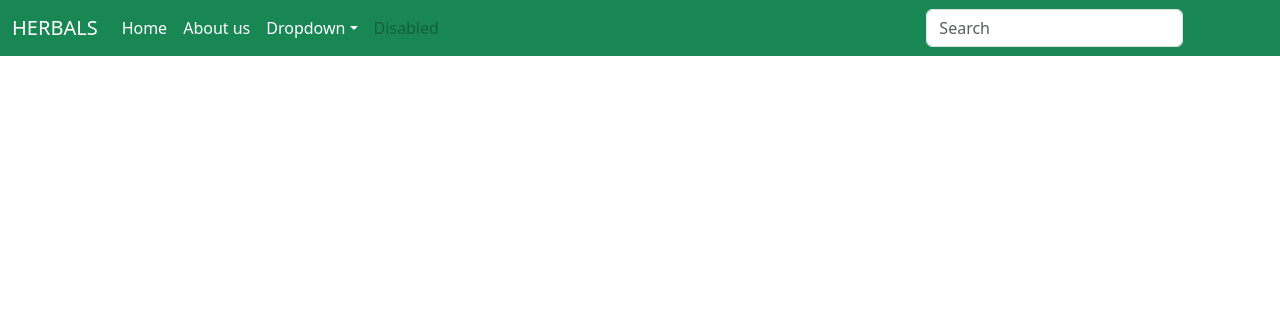
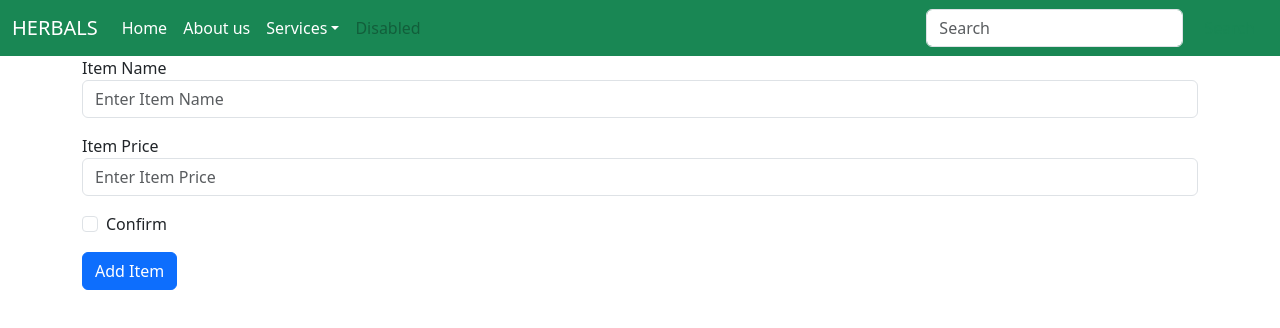
Before and after one commit to IT21016752/DS_Project, a React (Create React App) app in the folder frontend/: page /additems in a window 1280 px wide. Shown: the top 328 px of the page. Built offline with nearby package versions, Linux system fonts and the light colour scheme.

Commit message:
Item Management - Add item done

```diff
--- a/frontend/package.json
+++ b/frontend/package.json
@@ -6,6 +6,7 @@
     "@testing-library/jest-dom": "^5.16.5",
     "@testing-library/react": "^13.4.0",
     "@testing-library/user-event": "^13.5.0",
+    "axios": "^1.3.5",
     "react": "^18.2.0",
     "react-dom": "^18.2.0",
     "react-router-dom": "^6.10.0",
--- a/frontend/src/pages/Header.js
+++ b/frontend/src/pages/Header.js
@@ -1,10 +1,12 @@
 import React from "react";
+import { Outlet } from "react-router-dom";
 
 function Header() {
     return (
+        <>
             <nav className="navbar navbar-expand-lg bg-success">
                 <div className="container-fluid">
-                <a className="navbar-brand" href="#" style={{color:"white"}}>HERBALS</a>
+                    <a className="navbar-brand" href="#" style={{ color: "white" }}>HERBALS</a>
                     <button className="navbar-toggler" type="button" data-bs-toggle="collapse" data-bs-target="#navbarSupportedContent" aria-controls="navbarSupportedContent" aria-expanded="false" aria-label="Toggle navigation">
                         <span className="navbar-toggler-icon"></span>
                     </button>
@@ -18,10 +20,10 @@ function Header() {
                             </li>
                             <li className="nav-item dropdown">
                                 <a className="nav-link dropdown-toggle text-white" href="#" role="button" data-bs-toggle="dropdown" aria-expanded="false">
-                                Dropdown
+                                    Services
                                 </a>
                                 <ul className="dropdown-menu text-white">
-                                <li><a className="dropdown-item" href="#">Action</a></li>
+                                    <li><a className="dropdown-item" href="/additems">Add Item</a></li>
                                     <li><a className="dropdown-item" href="#">Another action</a></li>
                                     <li><hr className="dropdown-divider" /></li>
                                     <li><a className="dropdown-item" href="#">Something else here</a></li>
@@ -38,6 +40,10 @@ function Header() {
                     </div>
                 </div>
             </nav>
+            <Outlet>
+
+            </Outlet>
+        </>
     )
 }
 
--- a/frontend/src/pages/ItemManagement/AddItem.js
+++ b/frontend/src/pages/ItemManagement/AddItem.js
@@ -1,9 +1,51 @@
-import React from 'react'
+import React, { useState } from 'react'
+import '../../styles/itemStyles.css'
+import axios from 'axios';
 
-function AddItem() {
+export default function AddItem() {
+
+  const [itemName, setName] = useState("");
+  const [itemPrice, setPrice] = useState("");
+
+  function sendData(e) {
+    e.preventDefault();
+
+    const newItem = {
+      itemName,
+      itemPrice
+    }
+
+    axios.post("http://localhost:8091/item/add", newItem).then(()=>{
+      alert("Item added")
+    }).catch((err) =>{
+      alert(err)
+    })
+
+  }
+
   return (
-    <div>AddItem</div>
+    <div className="container">
+      <form onSubmit={sendData}>
+        <div className="mb-3">
+          <label for="itemName">Item Name</label>
+          <input type="text" class="form-control" id="itemName" placeholder="Enter Item Name"
+            onChange={(e) => {
+              setName(e.target.value);
+            }} />
+        </div>
+        <div className="mb-3">
+          <label for="itemPrice">Item Price</label>
+          <input type="text" class="form-control" id="itemPrice" placeholder="Enter Item Price"
+            onChange={(e) => {
+              setPrice(e.target.value);
+            }} />
+        </div>
+        <div class="mb-3 form-check">
+          <input type="checkbox" class="form-check-input" id="exampleCheck1" />
+          <label class="form-check-label" for="exampleCheck1">Confirm</label>
+        </div>
+        <button type="submit" class="btn btn-primary">Add Item</button>
+      </form>
+    </div>
   )
 }
-
-export default AddItem
```
Also changed, not shown: frontend/src/styles/itemStyles.css (added), 1 other file (tests, documents, lock files or other folders). Lines whose indentation alone changed are shown as unchanged.
